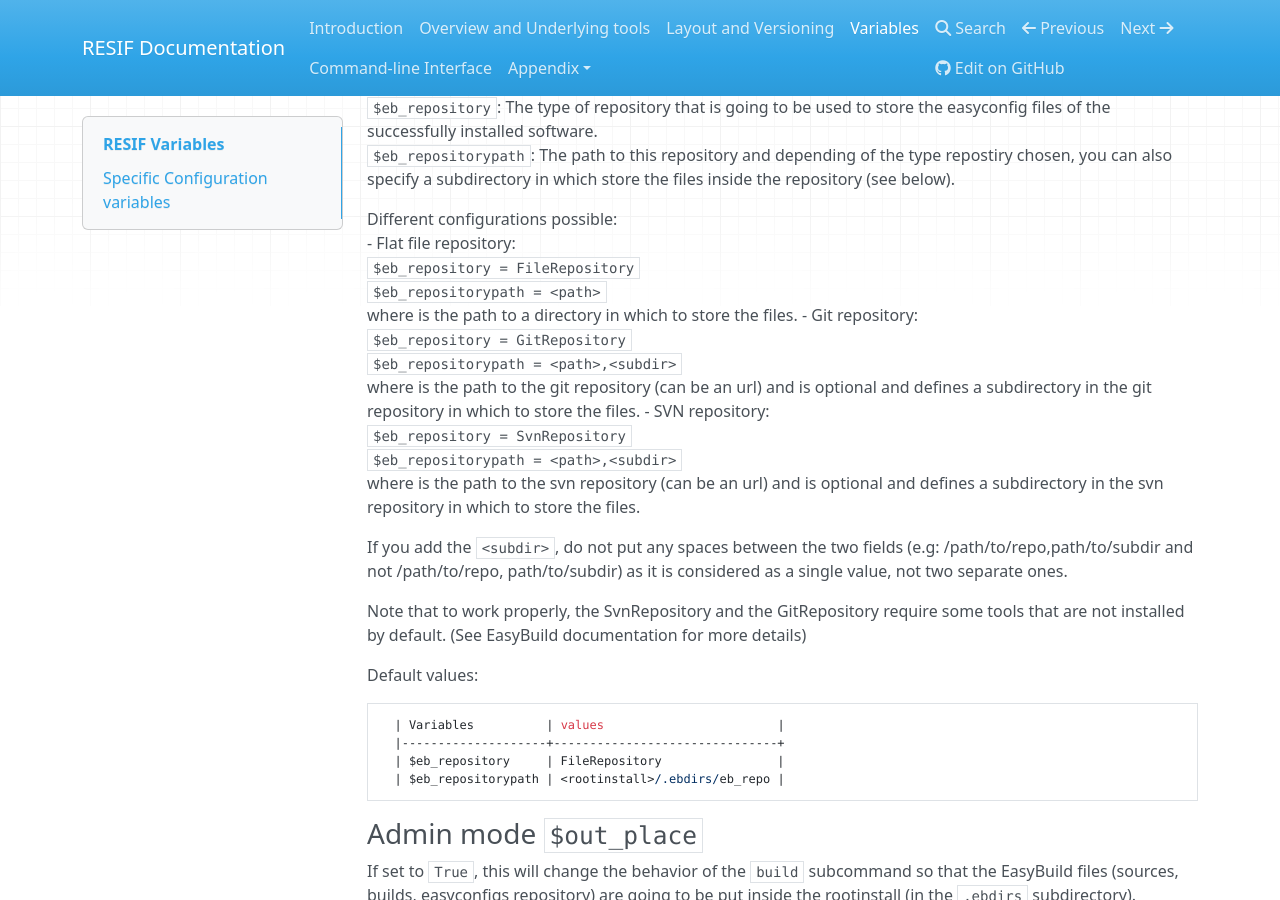
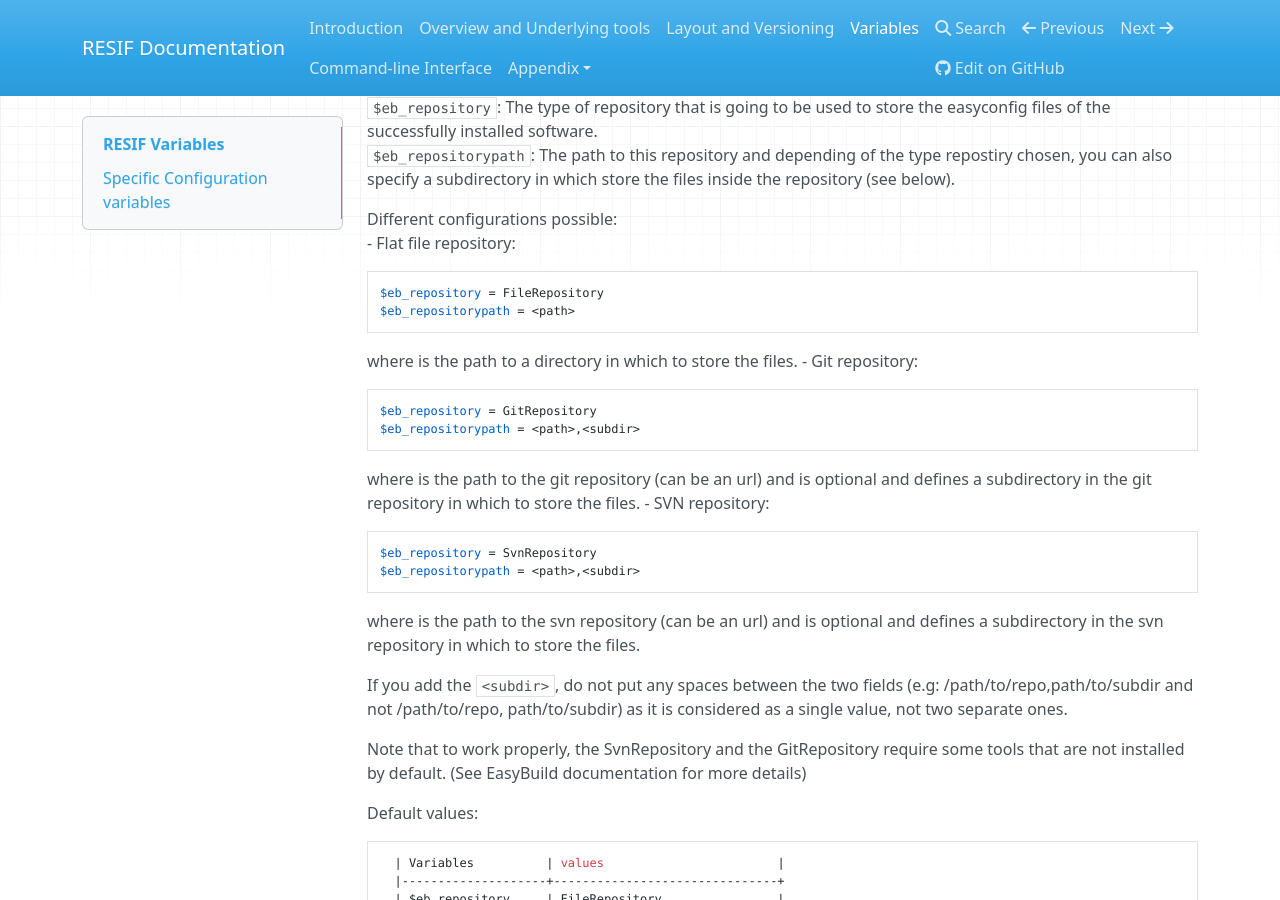
Before and after one commit to ULHPC/resif, an MkDocs documentation site: the page built from docs/variables.md, in a window 1280 px wide and 900 px high, scrolled down 7235 px. Built offline with MkDocs 1.6.1, drawn with Linux system fonts in a browser that asks for light colours; nearby versions of some CDN libraries; old or Windows-style settings are respelled for this version of MkDocs.

Commit message:
readthedocs

```diff
--- a/docs/variables.md
+++ b/docs/variables.md
@@ -305,16 +305,19 @@ Default value:
 
 Different configurations possible:
 - Flat file repository:
-`$eb_repository = FileRepository`
-`$eb_repositorypath = <path>`
+
+    $eb_repository = FileRepository
+    $eb_repositorypath = <path>
 where <path> is the path to a directory in which to store the files.
 - Git repository:
-`$eb_repository = GitRepository`
-`$eb_repositorypath = <path>,<subdir>`
+
+    $eb_repository = GitRepository
+    $eb_repositorypath = <path>,<subdir>
 where <path> is the path to the git repository (can be an url) and <subdir> is optional and defines a subdirectory in the git repository in which to store the files.
 - SVN repository:
-`$eb_repository = SvnRepository`
-`$eb_repositorypath = <path>,<subdir>`
+
+    $eb_repository = SvnRepository
+    $eb_repositorypath = <path>,<subdir>
 where <path> is the path to the svn repository (can be an url) and <subdir> is optional and defines a subdirectory in the svn repository in which to store the files.
 
 If you add the `<subdir>`, do not put any spaces between the two fields (e.g: /path/to/repo,path/to/subdir and not /path/to/repo, path/to/subdir) as it is considered as a single value, not two separate
```
Also changed, not shown: docs/appendix/Lmod-install.md (+4 -6 lines).
